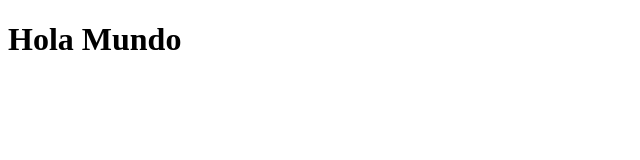
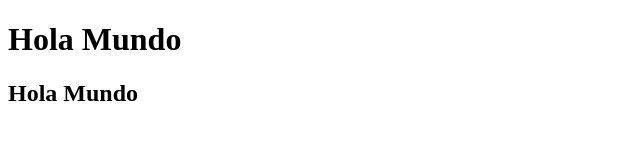
Before and after one commit to pablo290703/laboratorio-1, a website: page public_html/index.html in a window 1280 px wide. Shown: the whole page, without its empty margins (0-640 px from the left). Drawn offline with Linux system fonts and the light colour scheme.

Commit message:
prueba de sincrinozacion

```diff
--- a/public_html/index.html
+++ b/public_html/index.html
@@ -12,5 +12,6 @@ and open the template in the editor.
     </head>
     <body>
         <H1>Hola Mundo</h1>
+        <H2>Hola Mundo</h2>
     </body>
 </html>
```
